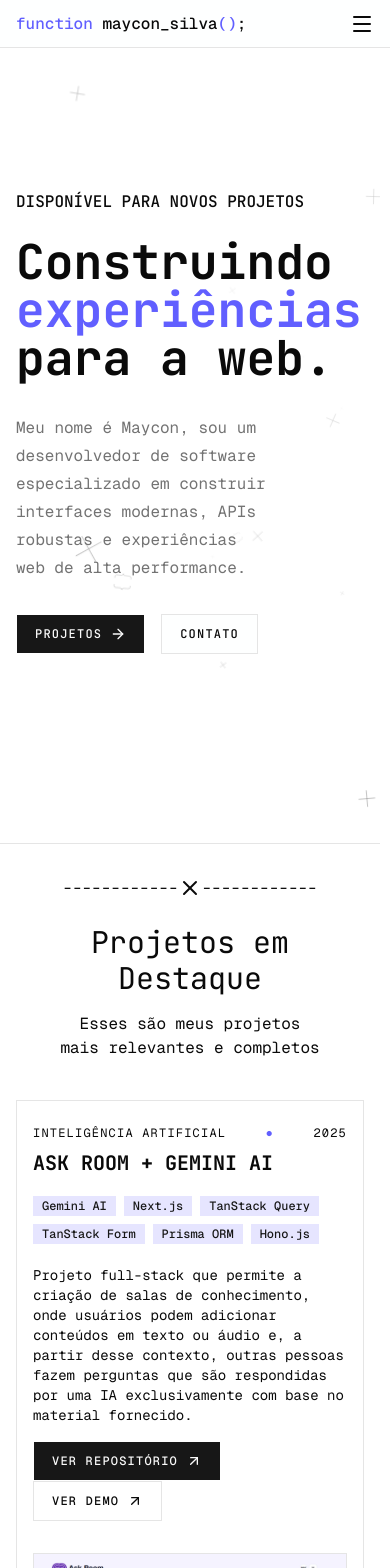
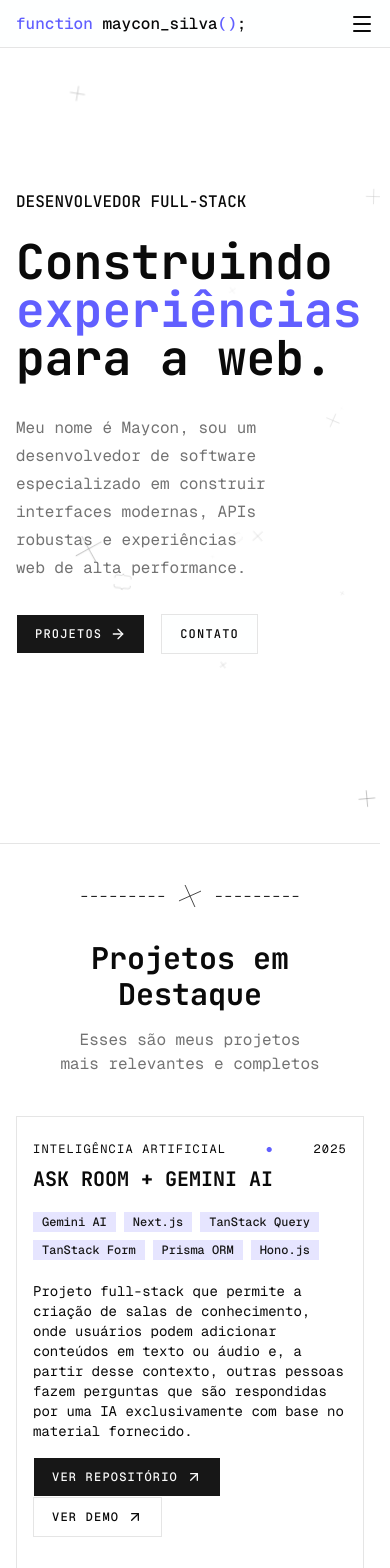
Before and after one commit to marquesmaycon/my-portfolio-3.0, a Next.js app: page / in a window 390 px wide. Shown: the top 1568 px of the page. Built offline with nearby package versions, Linux system fonts and the light colour scheme.

Commit message:
styles fix, projects title animation

```diff
--- a/components/sparkles-explosion.tsx
+++ b/components/particles-explosion.tsx
@@ -5,7 +5,7 @@ import gsap from "gsap";
 import { Braces, Plus } from "lucide-react";
 import { useRef } from "react";
 
-export function SparklesExposion() {
+export function ParticlesExposion() {
   const container = useRef<HTMLDivElement>(null);
 
   useGSAP(
--- a/components/sections/contact.tsx
+++ b/components/sections/contact.tsx
@@ -9,15 +9,15 @@ export function Contact() {
     <section id="contact">
       <div className="container">
         <div className="lg:grid lg:grid-cols-3">
-          <div className="row-span-2 min-h-64 w-full border-b py-4 md:border-r md:border-l md:p-8">
+          <div className="row-span-2 min-h-64 w-full border-b py-4 md:border-r md:border-b-0 md:p-8">
             <span className="text-muted-foreground">Entre em contato</span>
-            <h4 className="font-heading mt-4 text-3xl font-normal text-pretty sm:max-w-2/3 md:max-w-none">
+            <h4 className="font-heading mt-4 text-3xl leading-12 font-normal text-pretty sm:max-w-2/3 md:max-w-none">
               Vamos criar algo{" "}
               <span className="text-accent font-extrabold">incrível</span>{" "}
-              juntos
+              juntos.
             </h4>
           </div>
-          <div className="bg-border col-span-2 grid gap-px md:grid-cols-2 md:border-r">
+          <div className="bg-border col-span-2 grid gap-px md:grid-cols-2 md:border-r md:border-l lg:border-l-0">
             {contacts.map(({ link, title, subtitle }) => (
               <a
                 key={link}
--- a/components/sections/footer.tsx
+++ b/components/sections/footer.tsx
@@ -4,8 +4,10 @@ export function Footer() {
   const year = new Date().getFullYear();
   return (
     <footer>
-      <div className="container py-20">
+      <div className="container flex items-center justify-between py-20">
         <span className="">&copy; {year}. Todos os direitos reservados.</span>
+
+        <span>Maycon Silva</span>
       </div>
     </footer>
   );
--- a/components/sections/hero.tsx
+++ b/components/sections/hero.tsx
@@ -8,7 +8,7 @@ import { useRef } from "react";
 
 import { heroWords, scrambleChars } from "@/lib/constanst";
 
-import { SparklesExposion } from "../sparkles-explosion";
+import { ParticlesExposion } from "../particles-explosion";
 import { Button } from "../ui/button";
 
 export function Hero() {
@@ -40,8 +40,8 @@ export function Hero() {
       <div className="container">
         <div className="z-10 flex flex-col gap-8 md:text-center lg:gap-16">
           <div>
-            <h3 className="font-heading text-md mb-6 font-medium uppercase lg:text-lg">
-              Disponível para novos projetos
+            <h3 className="font-heading text-md mb-6 font-medium uppercase lg:text-base">
+              Desenvolvedor Full-Stack
             </h3>
             <h1 className="font-heading text-5xl font-bold lg:text-6xl lg:leading-20">
               Construindo{" "}
@@ -80,7 +80,7 @@ export function Hero() {
           </div>
         </div>
 
-        <SparklesExposion />
+        <ParticlesExposion />
       </div>
     </section>
   );
--- a/components/sections/projects.tsx
+++ b/components/sections/projects.tsx
@@ -1,25 +1,64 @@
-import { ArrowUpRight, X } from "lucide-react";
+import { useGSAP } from "@gsap/react";
+import { ArrowUpRight, Plus } from "lucide-react";
 import Image from "next/image";
+import { useRef } from "react";
 
 import { portfolioProjects } from "@/lib/constanst";
+import { gsap } from "@/lib/gsap";
 
 import { Badge } from "../ui/badge";
 import { Button } from "../ui/button";
 
 export function Projects() {
+  const iconRef = useRef<SVGSVGElement>(null);
+
+  useGSAP(() => {
+    let lastScroll = window.scrollY;
+
+    const rotate = (direction: "up" | "down") => {
+      gsap.to(iconRef.current, {
+        rotate: direction === "down" ? "+=90" : "-=90",
+        duration: 0.8,
+        ease: "power1.out",
+      });
+    };
+
+    const onScroll = () => {
+      const currentScroll = window.scrollY;
+
+      if (currentScroll > lastScroll) {
+        rotate("down");
+      } else if (currentScroll < lastScroll) {
+        rotate("up");
+      }
+
+      lastScroll = currentScroll;
+    };
+
+    window.addEventListener("scroll", onScroll);
+
+    return () => {
+      window.removeEventListener("scroll", onScroll);
+    };
+  }, []);
+
   return (
     <section id="projects">
       <div className="container py-8 lg:py-10">
-        <h6 className="mb-6 flex items-center justify-center">
-          <span>------------</span>
-          <X />
-          <span>------------</span>
-        </h6>
+        <div className="mb-6 flex items-center justify-center font-light">
+          <span className="text-nowrap text-clip">---------</span>
+          <Plus
+            ref={iconRef}
+            strokeWidth={0.4}
+            className="mx-1 size-10 shrink-0 md:size-14"
+          />
+          <span className="text-nowrap text-ellipsis">---------</span>
+        </div>
         <div>
-          <h2 className="font-heading mb-4 text-center text-3xl md:text-5xl">
+          <h2 className="font-heading mb-4 text-center text-3xl font-bold md:text-5xl">
             Projetos em Destaque
           </h2>
-          <p className="text-center text-balance md:text-lg lg:text-xl">
+          <p className="text-muted-foreground text-center text-balance md:text-lg">
             Esses são meus projetos mais relevantes e completos
           </p>
         </div>
--- a/components/sections/tape.tsx
+++ b/components/sections/tape.tsx
@@ -2,6 +2,7 @@
 
 import { useGSAP } from "@gsap/react";
 import gsap from "gsap";
+import { Plus, X } from "lucide-react";
 import { useRef } from "react";
 
 gsap.registerPlugin(useGSAP);
@@ -37,7 +38,7 @@ export function Tape() {
 
       const tween = gsap.to(track, {
         x: -width,
-        duration: 30,
+        duration: 35,
         ease: "none",
         repeat: -1,
       });
@@ -58,20 +59,18 @@ export function Tape() {
   );
 
   return (
-    <section className="bg-accent/15 overflow-hidden">
-      <div className="bg-background my-2 border">
+    <section className="bg-accent/16 overflow-hidden">
+      <div className="bg-background my-4">
         <div className="container">
           <div className="flex mask-[linear-gradient(to_right,transparent,black_10%,black_90%,transparent)]">
-            <div
-              ref={container}
-              className="divide flex flex-none divide-x pr-6"
-            >
+            <div ref={container} className="divide flex flex-none gap-12 pr-12">
               {[...items, ...items].map((item, index) => (
                 <div
                   key={index}
-                  className="flex h-20 items-center px-6 text-lg tracking-widest whitespace-nowrap uppercase"
+                  className="flex h-20 items-center gap-12 text-lg tracking-widest whitespace-nowrap uppercase"
                 >
-                  {item}
+                  <span>{item}</span>
+                  <Plus className="text-muted-foreground my-auto" />
                 </div>
               ))}
             </div>
```
